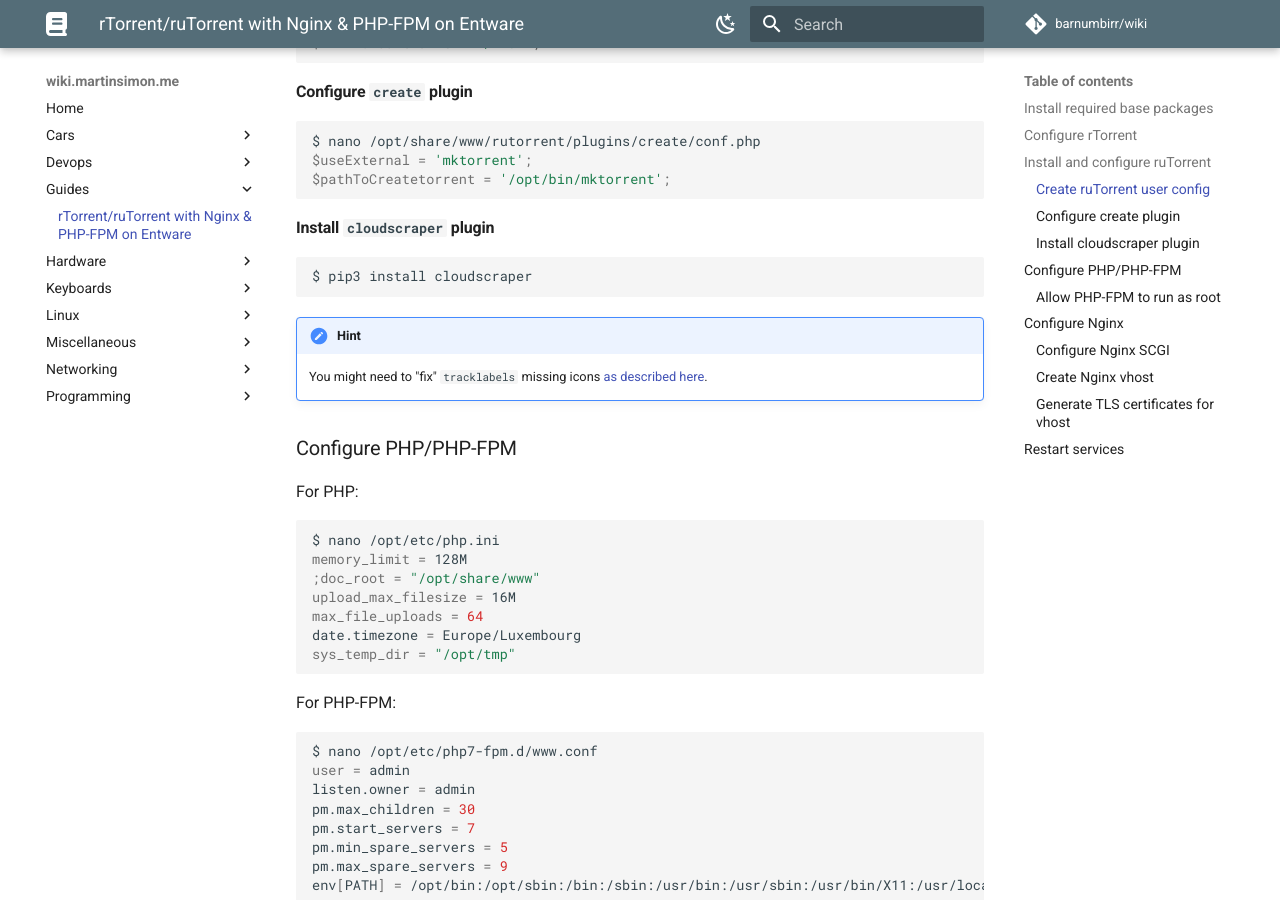
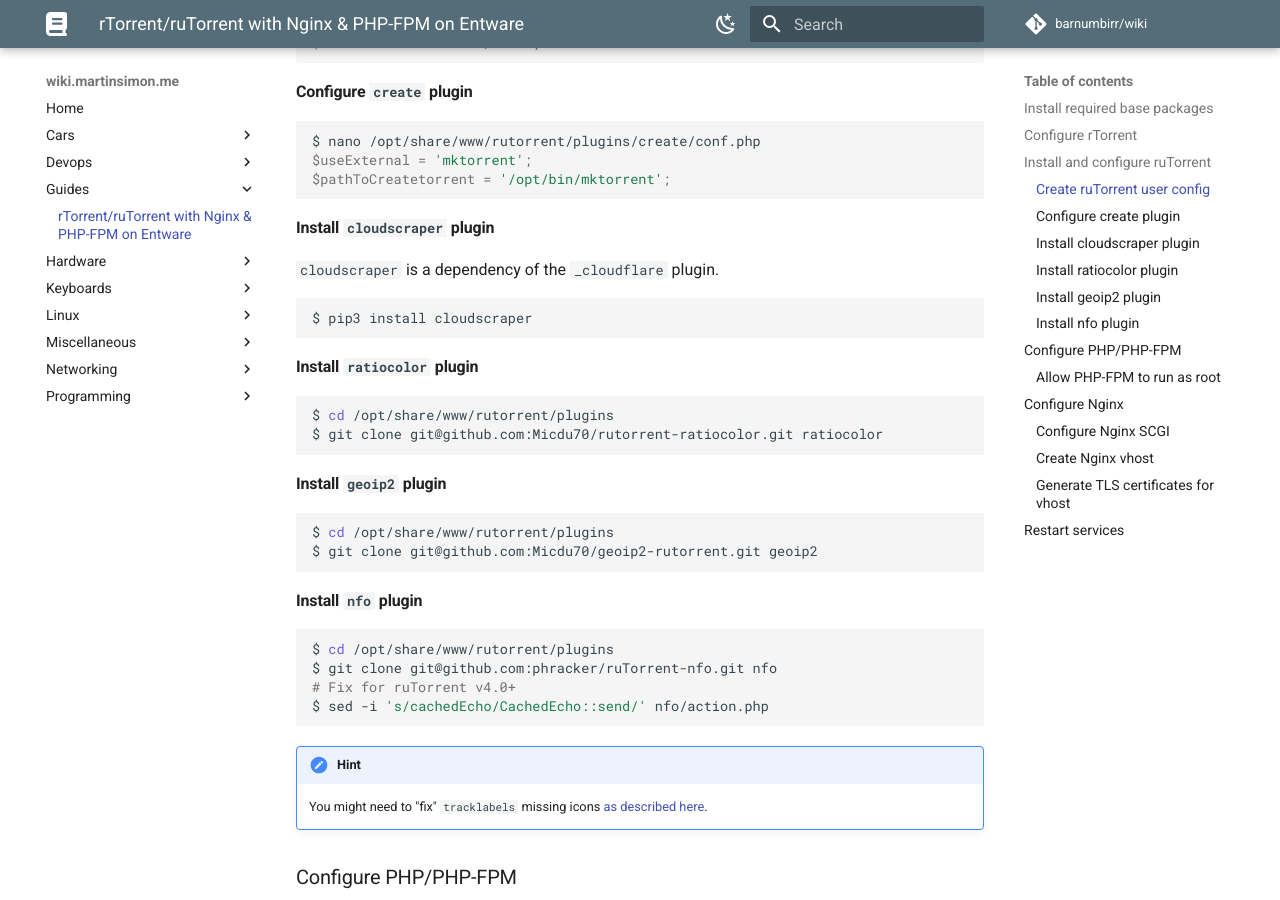
Before and after one commit to barnumbirr/wiki, an MkDocs documentation site: the page built from docs/guides/entware_rutorrent.md, in a window 1280 px wide and 900 px high, scrolled down 2595 px. Built offline with MkDocs 1.6.1 and Material for MkDocs 9.7.7, drawn with Linux system fonts in a browser that asks for light colours; emoji names are drawn with the system emoji font; comment, search, counter and statistics services are not loaded.

Commit message:
added more plugins

````diff
--- a/docs/guides/entware_rutorrent.md
+++ b/docs/guides/entware_rutorrent.md
@@ -146,8 +146,33 @@
 
 #### Install `cloudscraper` plugin
 
+`cloudscraper` is a dependency of the `_cloudflare` plugin.
+
 ```bash
 $ pip3 install cloudscraper
+```
+
+#### Install `ratiocolor` plugin
+
+```bash
+$ cd /opt/share/www/rutorrent/plugins
+$ git clone git@github.com:Micdu70/rutorrent-ratiocolor.git ratiocolor
+```
+
+#### Install `geoip2` plugin
+
+```bash
+$ cd /opt/share/www/rutorrent/plugins
+$ git clone git@github.com:Micdu70/geoip2-rutorrent.git geoip2
+```
+
+#### Install `nfo` plugin
+
+```bash
+$ cd /opt/share/www/rutorrent/plugins
+$ git clone git@github.com:phracker/ruTorrent-nfo.git nfo
+# Fix for ruTorrent v4.0+
+$ sed -i 's/cachedEcho/CachedEcho::send/' nfo/action.php
 ```
 
 !!! hint
````
